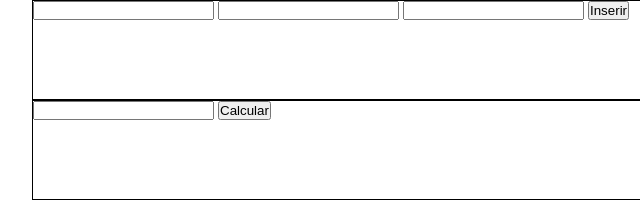
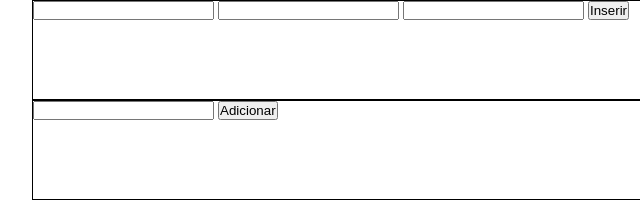
Before and after one commit to jpdelpintor/Calculadora-nutricional, a plain HTML site: page calculos.html in a window 1280 px wide. Shown: the top 200 px of the page, 96-736 px from the left. Drawn offline with Linux system fonts and the light colour scheme.

Commit message:
Update calculos.html

```diff
--- a/calculos.html
+++ b/calculos.html
@@ -23,7 +23,7 @@
             <option value="Cebola"></option>
         </datalist>
 
-        <button>Calcular</button>
+        <button>Adicionar</button>
     </div>
     <div class="resultado">
 
```
